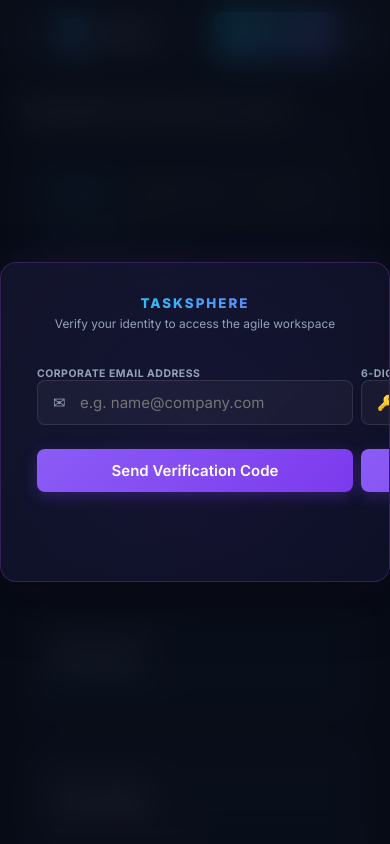
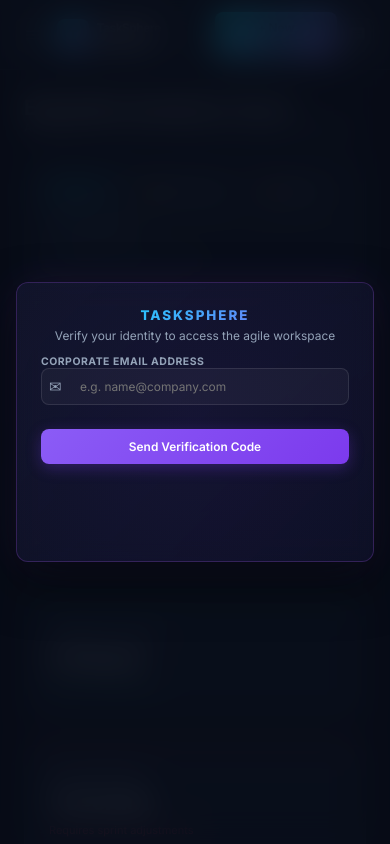
Before and after one commit to Manas1906/tasksphere, a website built with Vite: page frontend/index.html in a window 390 px wide. Built offline with nearby package versions, Linux system fonts and the light colour scheme; no server answers.

Commit message:
fix(auth-ui): remove card padding to enable perfect overflow clipping and add responsive media queries

```diff
--- a/frontend/src/styles/components/auth.css
+++ b/frontend/src/styles/components/auth.css
@@ -22,13 +22,13 @@
 }
 
 .auth-card {
-  width: 100%;
+  width: calc(100% - 32px);
   max-width: 440px;
   background: linear-gradient(135deg, rgba(25, 30, 56, 0.45) 0%, rgba(13, 17, 38, 0.7) 100%);
   border: 1px solid rgba(168, 85, 247, 0.25);
   box-shadow: 0 20px 50px rgba(0, 0, 0, 0.5), 0 0 40px rgba(168, 85, 247, 0.1);
   border-radius: 16px;
-  padding: var(--spacing-xl);
+  padding: 0;
   backdrop-filter: blur(12px);
   position: relative;
   overflow: hidden;
@@ -49,7 +49,8 @@
 
 .auth-card__header {
   text-align: center;
-  margin-bottom: var(--spacing-xl);
+  margin-bottom: var(--spacing-md);
+  padding: var(--spacing-xl) var(--spacing-xl) 0 var(--spacing-xl);
   position: relative;
   z-index: 1;
 }
@@ -91,7 +92,7 @@
 .auth-step {
   width: 50%;
   flex: 0 0 50%;
-  padding: 0 var(--spacing-xs);
+  padding: 0 var(--spacing-xl) var(--spacing-xl) var(--spacing-xl);
   box-sizing: border-box;
 }
 
@@ -185,7 +186,7 @@
 .auth-error-msg {
   color: var(--accent-rose);
   font-size: var(--font-size-sm);
-  margin-top: var(--spacing-sm);
+  margin: 0 var(--spacing-xl) var(--spacing-xl) var(--spacing-xl);
   min-height: 18px;
   transition: opacity 0.3s ease;
   opacity: 0;
@@ -211,3 +212,31 @@
 @keyframes auth-spin {
   to { transform: rotate(360deg); }
 }
+
+/* Responsive adjustments for mobile viewports */
+@media (max-width: 480px) {
+  .auth-card {
+    border-radius: 12px;
+  }
+  .auth-card__header {
+    padding: var(--spacing-lg) var(--spacing-lg) 0 var(--spacing-lg);
+    margin-bottom: var(--spacing-sm);
+  }
+  .auth-step {
+    padding: 0 var(--spacing-lg) var(--spacing-lg) var(--spacing-lg);
+  }
+  .auth-error-msg {
+    margin: 0 var(--spacing-lg) var(--spacing-lg) var(--spacing-lg);
+  }
+  .auth-input {
+    padding: 10px var(--spacing-sm) 10px 38px;
+    font-size: var(--font-size-sm);
+  }
+  .auth-input-icon {
+    left: var(--spacing-sm);
+  }
+  .auth-btn {
+    padding: 10px;
+    font-size: var(--font-size-sm);
+  }
+}
```
